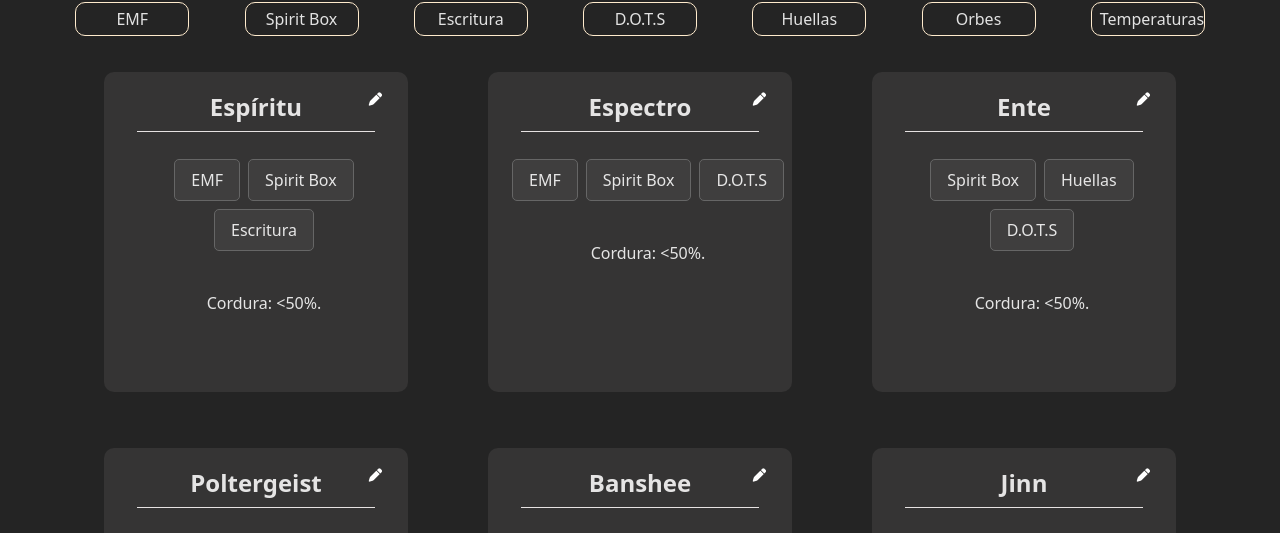
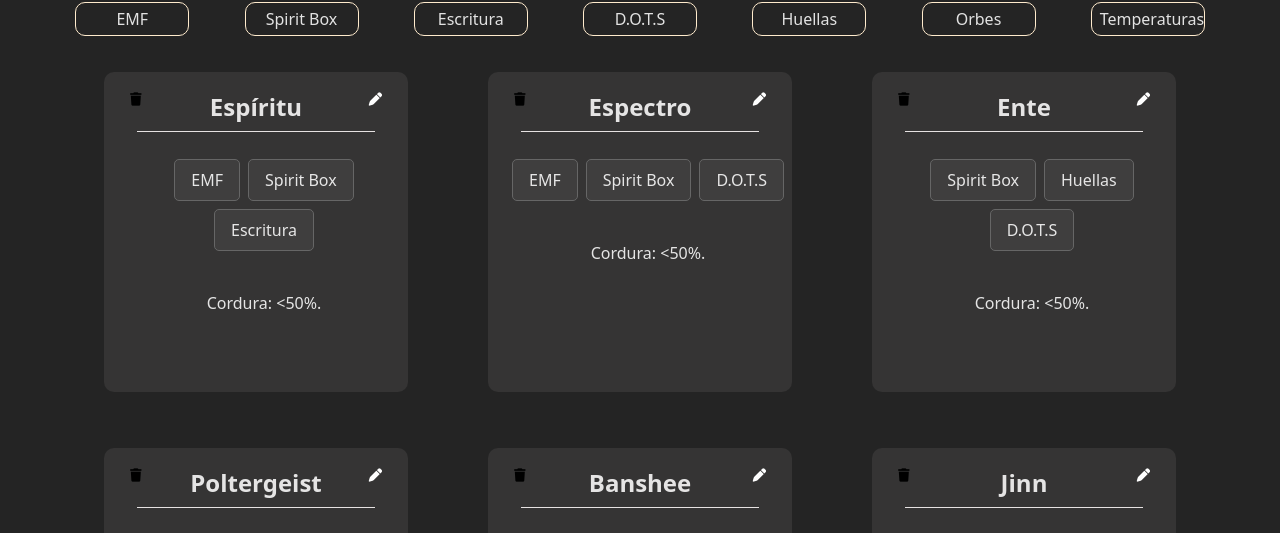
Before and after one commit to lmanetta/phasmophobia, a React (Vite) app: page / in a window 1280 px wide. Both pictures are taken after a click on the button "Ingresar a Admin". Shown: the part 151-684 px from the top of the page. Built offline with nearby package versions, Linux system fonts and the light colour scheme.

Commit message:
Correcciones

```diff
--- a/src/components/FichaFantasma.jsx
+++ b/src/components/FichaFantasma.jsx
@@ -1,7 +1,13 @@
 import { useState } from "react";
 import "../css/fichaFantasma.css";
 
-export const FichaFantasma = ({ fantasma, admin, onEdition, modoEdicion, onDelete }) => {
+export const FichaFantasma = ({
+  fantasma,
+  admin,
+  onEdition,
+  modoEdicion,
+  onDelete,
+}) => {
   const [vuelta, setVuelta] = useState(true);
   const [visible, setVisible] = useState(true);
   const [infoFantasma, setInfoFantasma] = useState({ ...fantasma });
@@ -60,6 +66,7 @@ export const FichaFantasma = ({ fantasma, admin, onEdition, modoEdicion, onDelet
                 type="text"
                 value={infoFantasma.name}
                 onChange={(e) => handleChange("name", e.target.value)}
+                onClick={(e) => {e.stopPropagation()}}
               />
             </label>
           ) : (
@@ -77,6 +84,17 @@ export const FichaFantasma = ({ fantasma, admin, onEdition, modoEdicion, onDelet
                 title="Editar"
               >
                 <i class="fa-solid fa-pen"></i>
+              </button>
+              <button
+                className="botonDelete"
+                type="button"
+                onClick={(e) => {
+                  e.stopPropagation();
+                  onDelete(fantasma.id);
+                }}
+                title="Eliminar"
+              >
+                <i class="fa-solid fa-trash"></i>
               </button>
             </>
           )}
@@ -163,18 +181,6 @@ export const FichaFantasma = ({ fantasma, admin, onEdition, modoEdicion, onDelet
               >
                 <i class="fa-solid fa-check"></i>
               </button>
-              <button
-                // className="botonContainer"
-                type="button"
-                onClick={(e) => {
-                  e.stopPropagation();
-                  onEdition();
-                  onDelete(fantasma.id)
-                }}
-                title="Eliminar"
-              >
-                <i class="fa-solid fa-trash"></i>
-              </button>
             </div>
           )}
         </form>
--- a/src/css/fichaFantasma.css
+++ b/src/css/fichaFantasma.css
@@ -47,8 +47,21 @@ h3 {
 }
 
 .botonEditar:hover {
-  background-color: rgb(63, 62, 60);
+  color: rgb(125, 125, 125);
   cursor: pointer;
+}
+
+.botonDelete{
+  position: absolute;
+  top: 0.5em;
+  left: 0.5em;
+  background:none;
+  border: none;
+}
+
+.botonDelete:hover{
+  cursor: pointer;
+  color: rgb(125, 125, 125) ;
 }
 
 .pruebasContainer {
```
